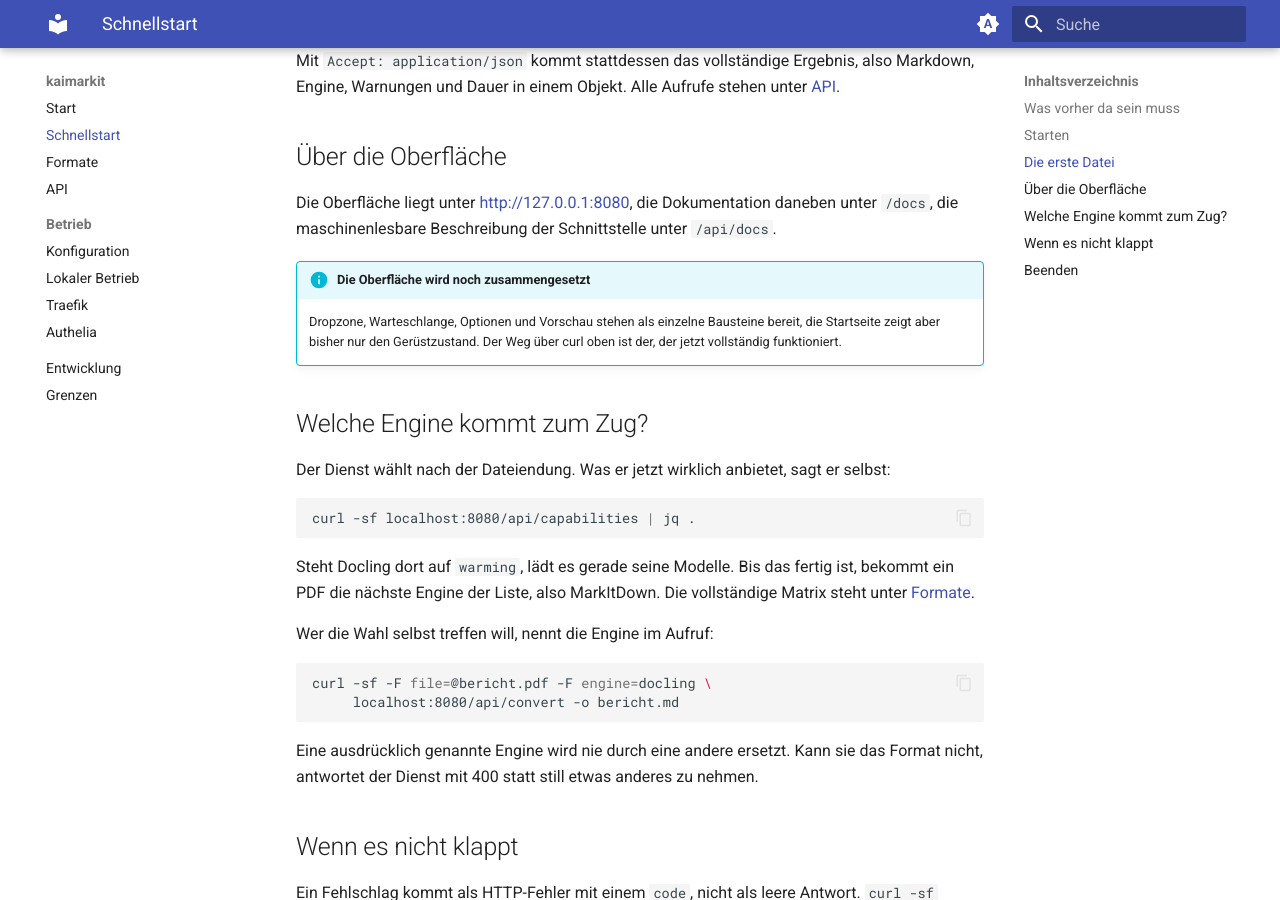
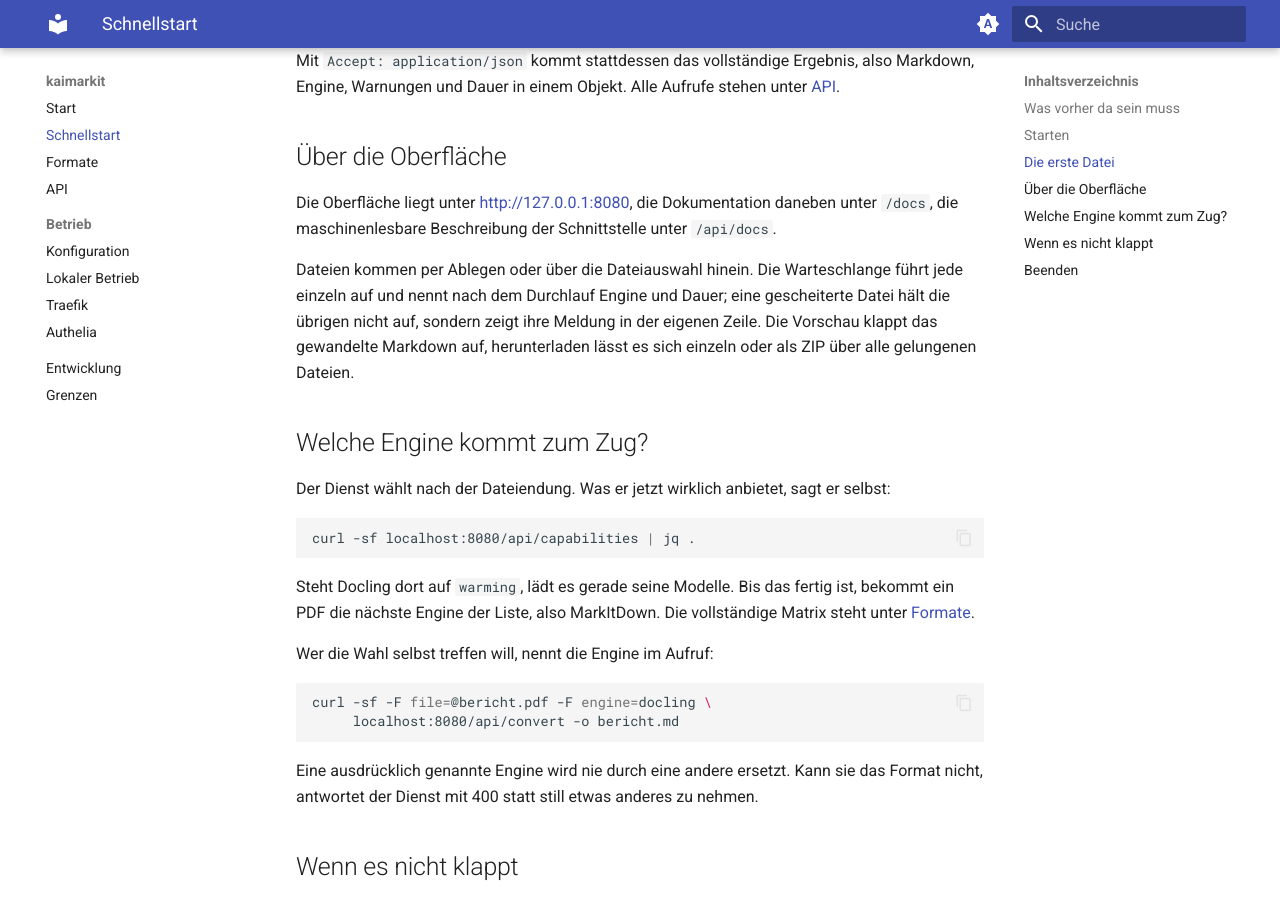
Before and after one commit to 0x2e6b6169/kaimarkit, an MkDocs documentation site: the page built from docs/schnellstart.md, in a window 1280 px wide and 900 px high, scrolled down 1126 px. Built offline with MkDocs 1.6.1 and Material for MkDocs 9.7.7, drawn with Linux system fonts in a browser that asks for light colours; the version menu is left out.

Commit message:
docs(schnellstart): describe the working UI, drop the scaffold notice
INT-1 wired App.vue; a browser run confirms dropzone, queue, per-file
status, preview and both download paths. The info box claiming the page
shows only a scaffold is stale.

Co-Authored-By: Claude Opus 5 (1M context) <noreply@anthropic.com>

```diff
--- a/docs/schnellstart.md
+++ b/docs/schnellstart.md
@@ -58,10 +58,11 @@ Markdown, Engine, Warnungen und Dauer in einem Objekt. Alle Aufrufe stehen unter
 Die Oberfläche liegt unter <http://127.0.0.1:8080>, die Dokumentation daneben unter
 `/docs`, die maschinenlesbare Beschreibung der Schnittstelle unter `/api/docs`.
 
-!!! info "Die Oberfläche wird noch zusammengesetzt"
-    Dropzone, Warteschlange, Optionen und Vorschau stehen als einzelne Bausteine
-    bereit, die Startseite zeigt aber bisher nur den Gerüstzustand. Der Weg über
-    curl oben ist der, der jetzt vollständig funktioniert.
+Dateien kommen per Ablegen oder über die Dateiauswahl hinein. Die Warteschlange
+führt jede einzeln auf und nennt nach dem Durchlauf Engine und Dauer; eine
+gescheiterte Datei hält die übrigen nicht auf, sondern zeigt ihre Meldung in der
+eigenen Zeile. Die Vorschau klappt das gewandelte Markdown auf, herunterladen
+lässt es sich einzeln oder als ZIP über alle gelungenen Dateien.
 
 ## Welche Engine kommt zum Zug?
 
```
